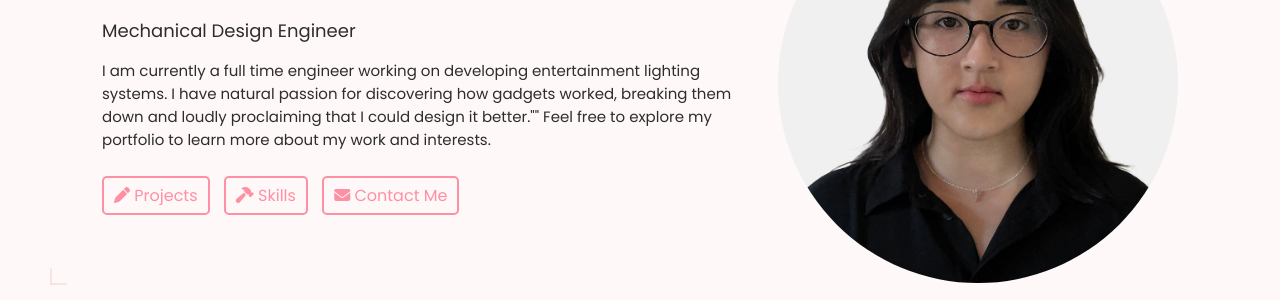
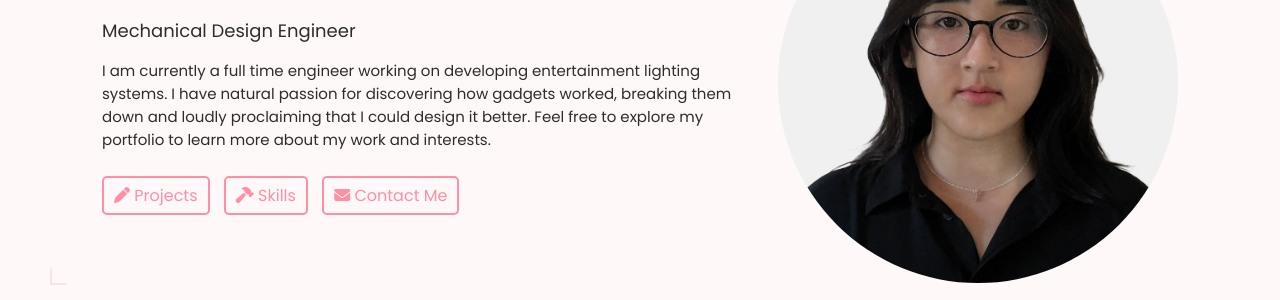
Before and after one commit to kimdot/kimdot.github.io, a Jekyll site: the page built from index.html, in a window 1280 px wide and 900 px high. Shown: the part 249-549 px from the top of the window. Built offline with Jekyll 4.4.1, drawn with Linux system fonts in a browser that asks for light colours.

Commit message:
Update _config.yml

```diff
--- a/_config.yml
+++ b/_config.yml
@@ -18,7 +18,7 @@ description: >- # dont remove this line. this will ignore all new lines until th
 
   I am currently a full time engineer working on developing entertainment lighting systems.
 
-  I have natural passion for discovering how gadgets worked, breaking them down and loudly proclaiming that I could design it better.""
+  I have natural passion for discovering how gadgets worked, breaking them down and loudly proclaiming that I could design it better.
 
   Feel free to explore my portfolio to learn more about my work and interests.
 
```
